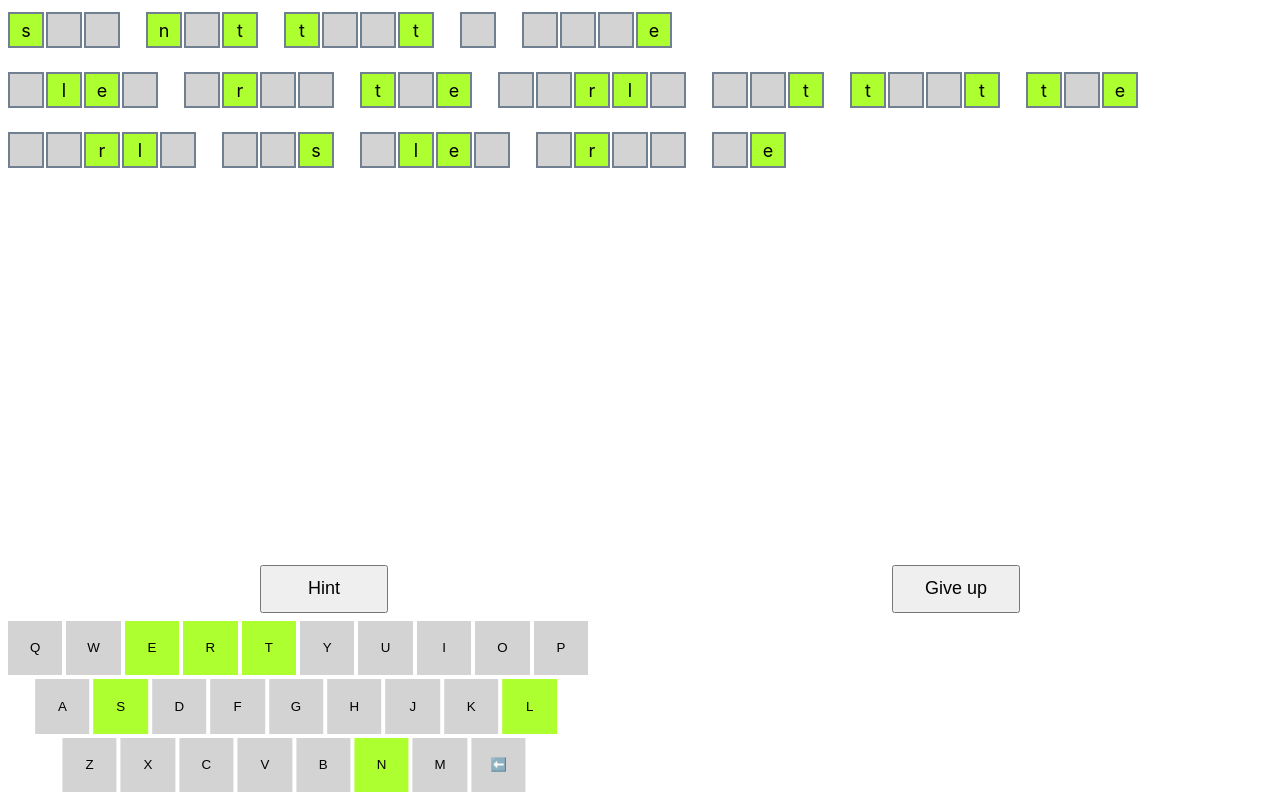
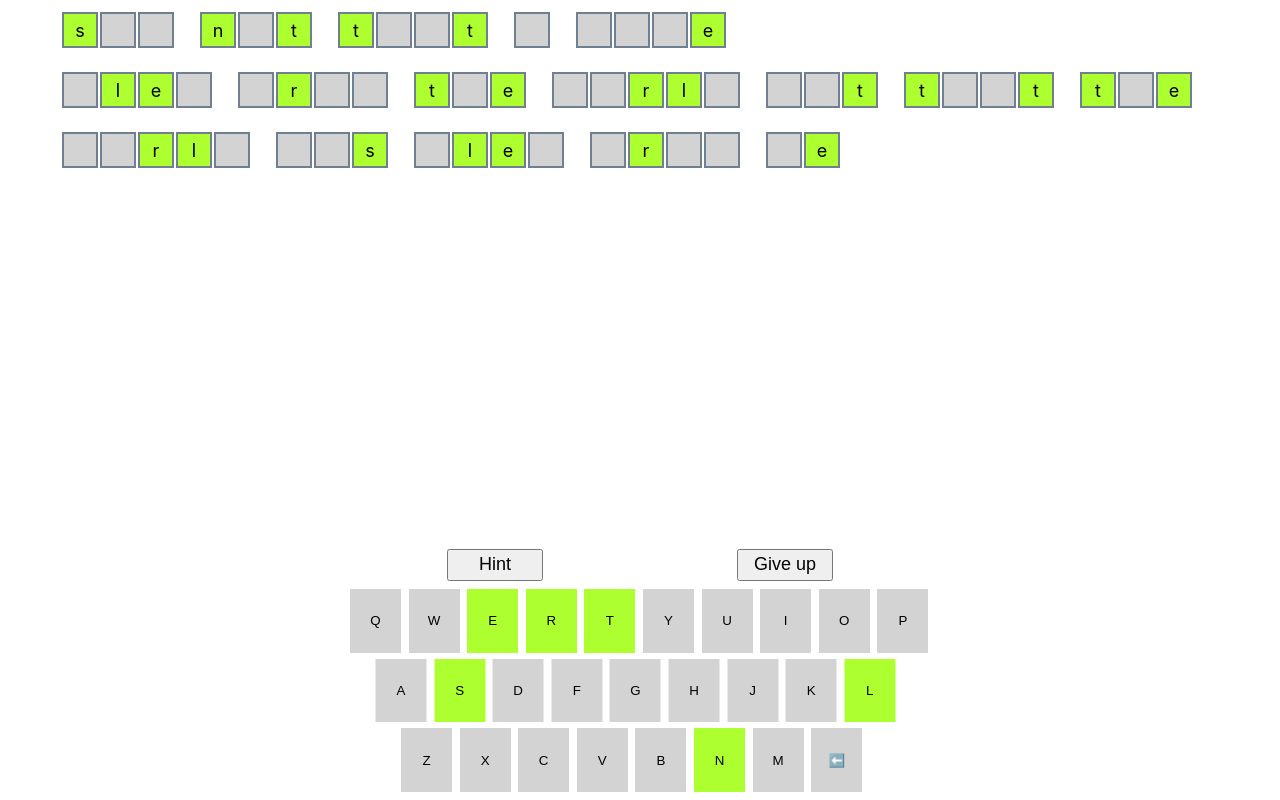
Before and after one commit to wginsberg/haikudle, a React (Create React App) app in the folder frontend/: page / in a window 1280 px wide. Built offline with nearby package versions, Linux system fonts and the light colour scheme.

Commit message:
rewrite keyboard button css without aspect-ratio

```diff
--- a/frontend/src/index.css
+++ b/frontend/src/index.css
@@ -1,5 +1,12 @@
+:root {
+  --keyboard-max-width: 580px;
+}
+
 html {
   min-height: 100%;
+  box-sizing: border-box;
+  -webkit-box-sizing: border-box;
+  -moz-box-sizing: border-box;
 }
 
 body {
@@ -25,6 +32,7 @@ body {
   display: grid;
   grid-template-rows: auto 1fr auto;
   height: 100%;
+  justify-items: center;
 }
 
 .tile {
@@ -103,7 +111,7 @@ body {
 .keyboard {
   display: grid;
   grid-template-columns: repeat(10, 1fr);
-  gap: 4px;
+  gap: 6px;
   width: 100%;
   max-width: 580px;
 }
@@ -121,26 +129,19 @@ body {
 
 .keyboardButton {
   display: inline-flex;
-  aspect-ratio: 0.5;
   justify-content: center;
   align-items: center;
   background-color: lightgray;
   border: none;
   text-transform: uppercase;
-  padding:2px;
-  box-sizing: initial;
+  padding: 0;
   color: initial;
   cursor: pointer;
-}
 
-@media (min-width: 420px) {
-  .keyboardButton {
-    aspect-ratio: 1;
-  }
-}
-
-@supports not (aspect-ratio) {
-  height: 32px
+  width: calc((100vw - 16px - (6px * 9))/10);
+  height: calc(1.75 * (100vw - 16px - (6px * 9))/10);
+  max-width: calc((var(--keyboard-max-width) - 16px - (6px * 9))/10);
+  max-height: calc(1.25 * (var(--keyboard-max-width) - 16px - (6px * 9))/10);
 }
 
 .keyboardButton-selected {
@@ -194,6 +195,7 @@ body {
   justify-content: space-around;
   align-items: flex-end;
   width: 100%;
+  max-width: var(--keyboard-max-width);
   margin: 8px 0;
 }
 
@@ -208,9 +210,9 @@ body {
 
 @media (min-width: 420px) {
   .helpActions button {
-    height: 48px;
+    height: 32px;
     font-size: large;
-    max-width: 128px;
+    min-width: 96px;
   }
 }
 
```
